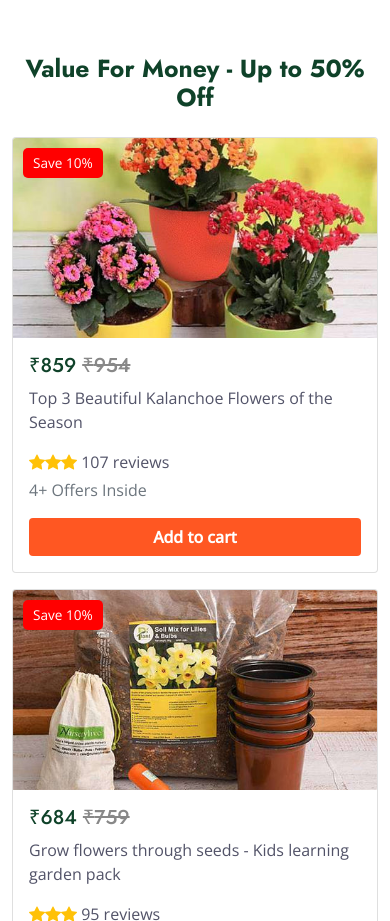
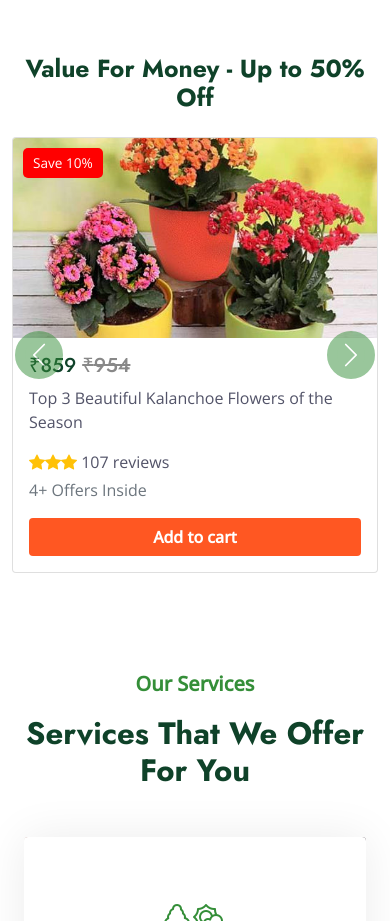
Before and after one commit to prakas4/E-Commerce, a React (Vite) app: page / in a window 390 px wide. Shown: the part 5408-6329 px from the top of the page. Built offline with nearby package versions, Linux system fonts and the light colour scheme.

Commit message:
image styles

```diff
--- a/public/css/style.css
+++ b/public/css/style.css
@@ -284,6 +284,10 @@ h6,
       background-color: #ff5722;
       color: white;
       font-weight: bold;
+    }
+    .card{
+        width: 100%;
+        height: 100%;
     }
 
 /*** Service ***/
--- a/src/Components/Product.jsx
+++ b/src/Components/Product.jsx
@@ -1,13 +1,36 @@
-import React, { useContext } from 'react'
+import React, { useContext, useEffect, useState } from 'react'
 import products from '../../product.json'
 import { ProductContext } from './Context';
 
 const Product = () => {
   const {CartItems,addToCart} = useContext(ProductContext)
-  const groupedItem = [];
-  for (let i = 0; i < products.length; i += 4) {
-    groupedItem.push(products.slice(i, i + 4));
+  const [groupedItem, setGroupedItem] = useState([]);
+
+const groupProducts = () => {
+  let itemsPerRow = 4; // Default (Desktop)
+
+  if (window.innerWidth < 576) {
+    itemsPerRow = 1; // Mobile
+  } else if (window.innerWidth < 768) {
+    itemsPerRow = 2; // Tablet
+  } else if (window.innerWidth < 992) {
+    itemsPerRow = 3; // Small Laptops
   }
+
+  const newGroupedItems = [];
+  for (let i = 0; i < products.length; i += itemsPerRow) {
+    newGroupedItems.push(products.slice(i, i + itemsPerRow));
+  }
+
+  setGroupedItem(newGroupedItems);
+};
+
+// Run on mount & when window resizes
+useEffect(() => {
+  groupProducts();
+  window.addEventListener("resize", groupProducts);
+  return () => window.removeEventListener("resize", groupProducts);
+}, [products]); // Recalculate if products change
   return (
    <>
  <div className="container my-5">
@@ -27,27 +50,25 @@ const Product = () => {
       data-bs-ride="carousel"
     >
       <div className="carousel-inner">
-        {groupedItem.map((item3,index) =>
-        <div className={`carousel-item ${index === 0 ? 'active' : ''}`}
-        key={index}>
-          <div className="d-flex justify-content-center row g-3">
-            {/* Card 1 */}
-            {item3.map((item) =>
-            <div className="col-md-3" key={item.id}>
-            <div className="card">
+        {groupedItem.map((item3, index) => (
+          <div className={`carousel-item ${index === 0 ? 'active' : ''}`} key={index}>
+            <div className="d-flex justify-content-center row row-cols-1 row-cols-sm-2 row-cols-md-3 row-cols-lg-4 g-3 h-100">
+              {item3.map((item) => (
+                <div className="col-md-3 d-flex align-items-stretch" key={item.id}>
+                <div className="card h-100">
                   <div className="position-relative">
                     <img
                       src={item.image}
-                  className="card-img-top"
+                      className="card-img-top w-100"
                       alt="Product Image"
                     />
                     <span className="discount-badge">{item.discount}</span>
                   </div>
-              <div className="card-body">
+                  <div className="card-body d-flex flex-column h-100">
                     <h5 className="card-title price">
                       ₹{item.offerPrice} <span className="original-price">₹{item.originalPrice}</span>
                     </h5>
-                <p className="card-text">
+                    <p className="card-text flex-grow-1">
                       {item.name}
                     </p>
                     <p className="mb-1">
@@ -56,15 +77,17 @@ const Product = () => {
                       <i className="bi bi-star-fill text-warning" /> {item.reviewes}
                     </p>
                     <p className="text-muted">{item.offer}</p>
-                <button className="btn add-to-cart-btn w-100" onClick={()=> addToCart(item)}>
+                    <button className="btn add-to-cart-btn w-100 mt-auto">
                       Add to cart
                     </button>
                   </div>
                 </div>
-          </div>)}
               </div>
-        </div>)}
 
+              ))}
+            </div>
+          </div>
+        ))}
 
         {/* Carousel Controls */}
         <button
@@ -90,6 +113,8 @@ const Product = () => {
   </div>
 </div>
 
+
+
    </>
   )
 }
```
Lines whose indentation alone changed are shown as unchanged.
